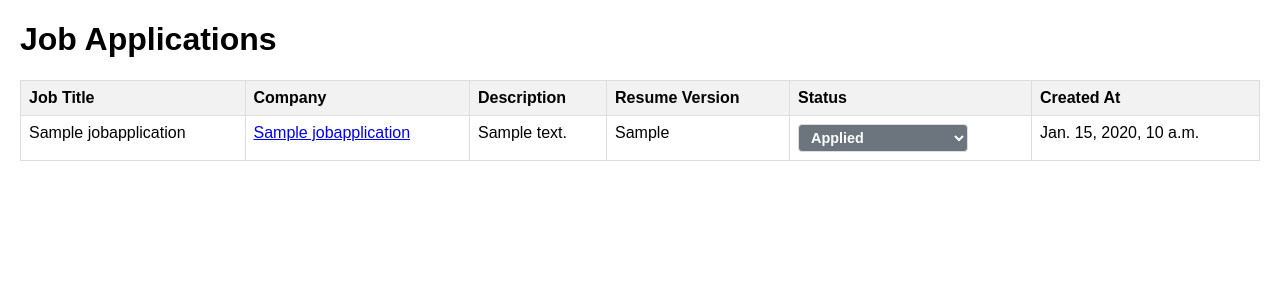
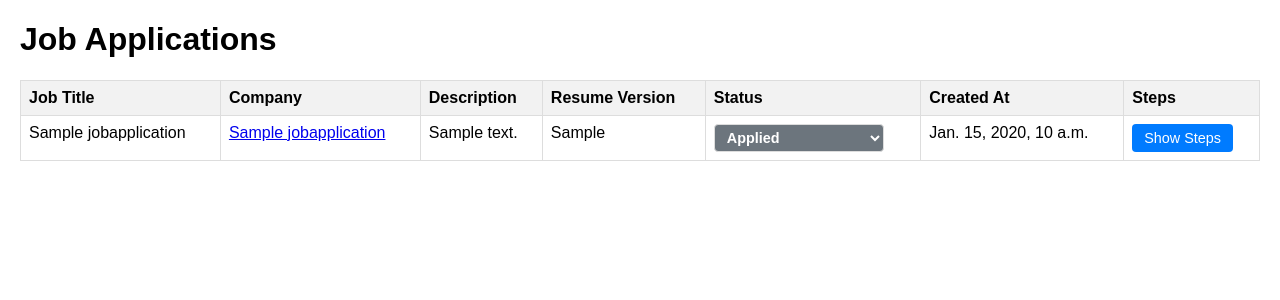
Before and after one commit to codrin-ch/job-applications, a Django app: page / in a window 1280 px wide. Shown: the top 300 px of the page. Run offline with Django 5.2, Linux system fonts and the light colour scheme; tables that the repository leaves empty hold one stand-in row (values such as "Sample post").

Commit message:
Add steps model, migrate and display

```diff
--- a/jobs/admin.py
+++ b/jobs/admin.py
@@ -1,5 +1,6 @@
 from django.contrib import admin
 
-from .models import JobApplication
+from .models import JobApplication, Step
 
 admin.site.register(JobApplication)
+admin.site.register(Step)
--- a/jobs/models.py
+++ b/jobs/models.py
@@ -17,3 +17,10 @@ class JobApplication(models.Model):
     status = models.CharField(max_length=20, choices=STATUS_CHOICES, default='Applied')
     created_at = models.DateTimeField(auto_now_add=True)
     updated_at = models.DateTimeField(auto_now=True)
+
+class Step(models.Model):
+    job_application = models.ForeignKey(JobApplication, on_delete=models.CASCADE, related_name='steps')
+    title = models.CharField(max_length=100)
+    description = models.TextField()
+    created_at = models.DateTimeField(auto_now_add=True)
+    updated_at = models.DateTimeField(auto_now=True)
--- a/jobs/templates/jobs/jobs.html
+++ b/jobs/templates/jobs/jobs.html
@@ -102,6 +102,73 @@
             background-color: #28a745;
             /* Green */
         }
+
+        /* Modal styles */
+        .modal {
+            display: none;
+            position: fixed;
+            z-index: 1000;
+            left: 0;
+            top: 0;
+            width: 100%;
+            height: 100%;
+            overflow: auto;
+            background-color: rgba(0,0,0,0.4);
+        }
+
+        .modal-content {
+            background-color: #fefefe;
+            margin: 10% auto;
+            padding: 20px;
+            border: 1px solid #888;
+            width: 80%;
+            border-radius: 8px;
+            box-shadow: 0 4px 6px rgba(0,0,0,0.1);
+        }
+
+        .close {
+            color: #aaa;
+            float: right;
+            font-size: 28px;
+            font-weight: bold;
+        }
+
+        .close:hover,
+        .close:focus {
+            color: black;
+            text-decoration: none;
+            cursor: pointer;
+        }
+
+        .steps-btn {
+            background-color: #007bff;
+            color: white;
+            border: none;
+            padding: 6px 12px;
+            border-radius: 4px;
+            cursor: pointer;
+            font-size: 0.9em;
+        }
+
+        .steps-btn:hover {
+            background-color: #0056b3;
+        }
+
+        .steps-table {
+            width: 100%;
+            border-collapse: collapse;
+            margin-top: 10px;
+        }
+
+        .steps-table th, .steps-table td {
+            border: 1px solid #ddd;
+            padding: 8px;
+            text-align: left;
+        }
+
+        .steps-table th {
+            background-color: #f2f2f2;
+        }
     </style>
 </head>
 
@@ -116,6 +183,7 @@
                 <th onclick="sortTable(3)">Resume Version</th>
                 <th onclick="sortTable(4)">Status</th>
                 <th onclick="sortTable(5)">Created At</th>
+                <th>Steps</th>
             </tr>
         </thead>
         <tbody>
@@ -144,12 +212,68 @@
                     </select>
                 </td>
                 <td>{{ job.created_at }}</td>
+                <td>
+                    <button class="steps-btn" onclick="openStepsModal('steps-{{ job.id }}')">Show Steps</button>
+                    <div id="steps-{{ job.id }}" style="display: none;">
+                        <h3>Steps for {{ job.job_title }} at {{ job.company_name }}</h3>
+                        {% if job.steps.all %}
+                        <table class="steps-table">
+                            <thead>
+                                <tr>
+                                    <th>Title</th>
+                                    <th>Description</th>
+                                    <th>Date</th>
+                                </tr>
+                            </thead>
+                            <tbody>
+                                {% for step in job.steps.all %}
+                                <tr>
+                                    <td>{{ step.title }}</td>
+                                    <td>{{ step.description }}</td>
+                                    <td>{{ step.created_at }}</td>
+                                </tr>
+                                {% endfor %}
+                            </tbody>
+                        </table>
+                        {% else %}
+                        <p>No steps recorded for this application.</p>
+                        {% endif %}
+                    </div>
+                </td>
             </tr>
             {% endfor %}
         </tbody>
     </table>
 
+    <!-- The Modal -->
+    <div id="stepsModal" class="modal">
+        <div class="modal-content">
+            <span class="close" onclick="closeStepsModal()">&times;</span>
+            <div id="modalBody">
+                <!-- Steps content will be populated here -->
+            </div>
+        </div>
+    </div>
+
     <script>
+        function openStepsModal(elementId) {
+            const content = document.getElementById(elementId).innerHTML;
+            document.getElementById('modalBody').innerHTML = content;
+            document.getElementById('stepsModal').style.display = "block";
+        }
+
+        function closeStepsModal() {
+            document.getElementById('stepsModal').style.display = "none";
+        }
+
+        // Close the modal when clicking outside of it
+        window.onclick = function(event) {
+            const modal = document.getElementById('stepsModal');
+            if (event.target == modal) {
+                modal.style.display = "none";
+            }
+        }
+
         function updateStatus(selectElement, jobId) {
             const newStatus = selectElement.value;
             const url = `/update_status/${jobId}/`;
--- a/jobs/views.py
+++ b/jobs/views.py
@@ -11,7 +11,7 @@ def jobs(request):
 
 
 def jobs_list(request):
-    jobs = JobApplication.objects.order_by('-created_at')
+    jobs = JobApplication.objects.order_by('-created_at').prefetch_related('steps')
     return render(request, "jobs/jobs.html", {"jobs": jobs, "status_choices": JobApplication.STATUS_CHOICES})
 
 @require_POST
```
Also changed, not shown: jobs/migrations/0003_step.py (added).
